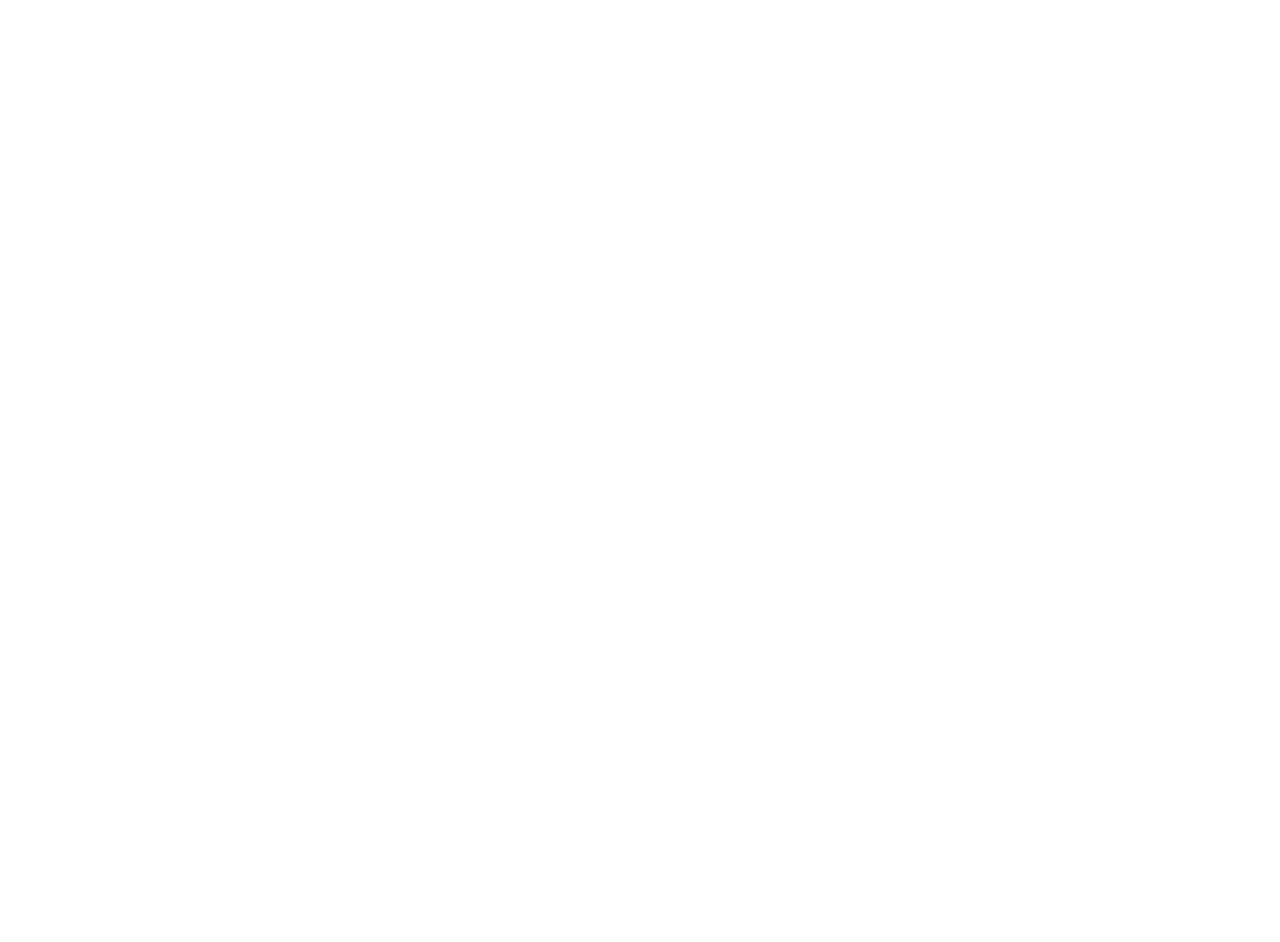
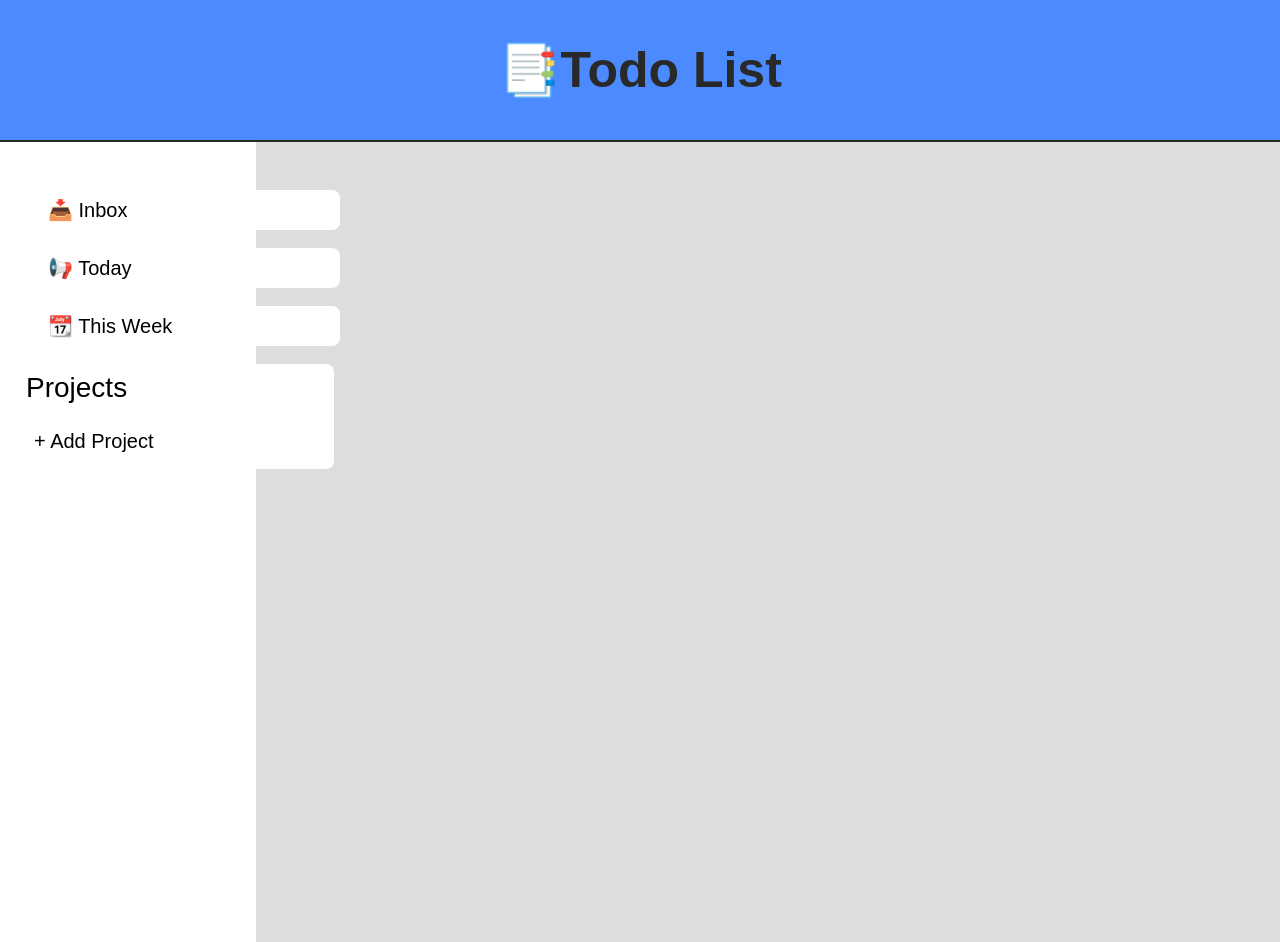
Before and after one commit to YiftachDev/TodoList, a website built with webpack: page dist/index.html in a window 1280 px wide. Before the commit the page ends 800 px from the top, so only its background shows below. Built offline with nearby package versions, Linux system fonts and the light colour scheme.

Commit message:
Created and styles structure of the web page

```diff
--- a/dist/index.html
+++ b/dist/index.html
@@ -5,6 +5,27 @@
     <meta name="viewport" content="width=device-width, initial-scale=1.0" />
     <title>ToDoList</title>
     <script src="./main.js"></script>
+    <link rel="stylesheet" href="./style.css" />
   </head>
-  <body></body>
+  <body>
+    <div class="head">
+      <!-- <div class="hamburger">
+        <img src="images/icons8-hamburger-menu-50.png" alt="" />
+      </div> -->
+      <div id="title">📑Todo List</div>
+    </div>
+    <div class="container">
+      <div class="side-nav">
+        <ul>
+          <li><button class="btn">📥 Inbox</button></li>
+          <li><button class="btn">📢 Today</button></li>
+          <li><button class="btn">📆 This Week</button></li>
+        </ul>
+        <div class="projects">
+          <p id="title-projects">Projects</p>
+          <button class="btn">+ Add Project</button>
+        </div>
+      </div>
+    </div>
+  </body>
 </html>
--- /dev/null
+++ b/dist/style.css
@@ -0,0 +1,68 @@
+* {
+  font-family: Arial, Helvetica, sans-serif;
+  margin: 0;
+}
+
+html,
+body {
+  height: 100vh;
+}
+
+.head {
+  height: 140px;
+  background-color: rgb(75, 138, 255);
+  border-bottom: rgb(41, 41, 41) 2px solid;
+  display: flex;
+  justify-content: center;
+  align-items: center;
+}
+
+#title {
+  color: rgb(41, 41, 41);
+  font-weight: bold;
+  font-size: 50px;
+}
+
+.container {
+  width: 100%;
+  height: 100%;
+  background-color: #ddd;
+}
+
+.side-nav {
+  background-color: white;
+  width: 20%;
+  height: 100%;
+}
+
+.side-nav ul {
+  list-style-type: none;
+  padding-top: 30px;
+}
+
+.btn {
+  margin-top: 18px;
+  font-size: 20px;
+  border: none;
+  background-color: white;
+  width: 300px;
+  text-align: left;
+  padding: 8px;
+  border-radius: 8px;
+}
+
+.btn:hover {
+  background-color: silver;
+  cursor: pointer;
+}
+
+.projects {
+  margin-top: 18px;
+  margin-left: 18px;
+  font-size: 28px;
+  background-color: white;
+  width: 300px;
+  text-align: left;
+  padding: 8px;
+  border-radius: 8px;
+}
```
